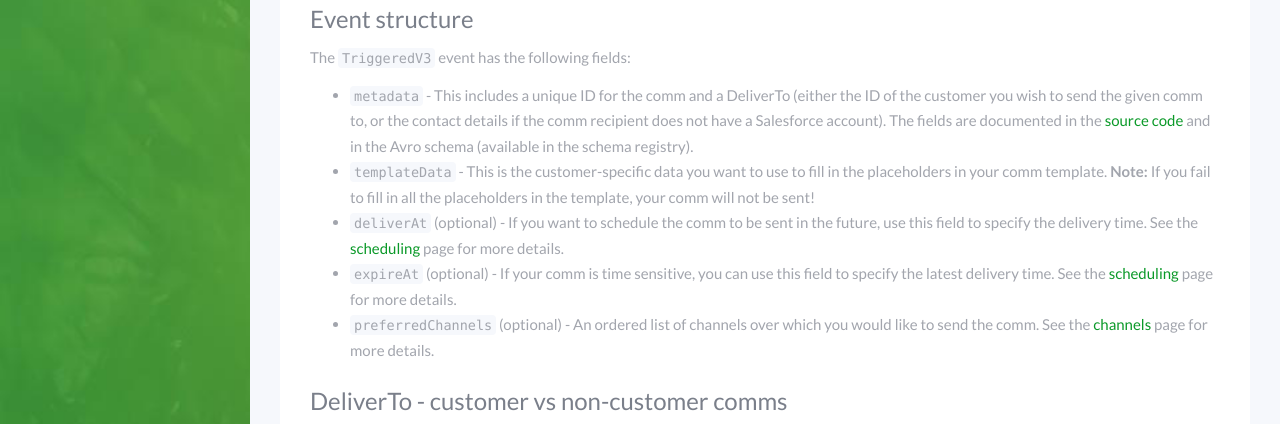
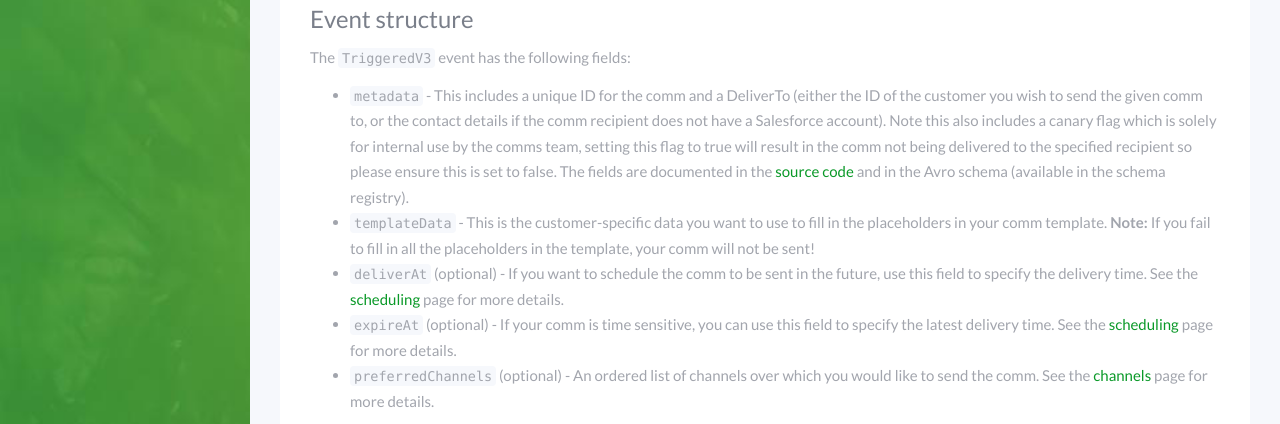
Before and after one commit to jonnycundall/comms-platform, a plain HTML site: page docs/events.html in a window 1280 px wide. Shown: the part 335-759 px from the top of the page. Drawn offline with nearby package versions, Linux system fonts and the light colour scheme.

Commit message:
updated site

```diff
--- a/docs/events.html
+++ b/docs/events.html
@@ -9,7 +9,7 @@
 <p>The <code class="highlighter-rouge">TriggeredV3</code> event has the following fields:</p>
 
 <ul>
-  <li><code class="highlighter-rouge">metadata</code> - This includes a unique ID for the comm and a DeliverTo (either the ID of the customer you wish to send the given comm to, or the contact details if the comm recipient does not have a Salesforce account). The fields are documented in the <a href="https://github.com/ovotech/comms-kafka-messages/blob/master/modules/core/src/main/scala/com/ovoenergy/comms/model/MetadataV2.scala">source code</a> and in the Avro schema (available in the schema registry).</li>
+  <li><code class="highlighter-rouge">metadata</code> - This includes a unique ID for the comm and a DeliverTo (either the ID of the customer you wish to send the given comm to, or the contact details if the comm recipient does not have a Salesforce account). Note this also includes a canary flag which is solely for internal use by the comms team, setting this flag to true will result in the comm not being delivered to the specified recipient so please ensure this is set to false. The fields are documented in the <a href="https://github.com/ovotech/comms-kafka-messages/blob/master/modules/core/src/main/scala/com/ovoenergy/comms/model/MetadataV2.scala">source code</a> and in the Avro schema (available in the schema registry).</li>
   <li><code class="highlighter-rouge">templateData</code> - This is the customer-specific data you want to use to fill in the placeholders in your comm template. <strong>Note:</strong> If you fail to fill in all the placeholders in the template, your comm will not be sent!</li>
   <li><code class="highlighter-rouge">deliverAt</code> (optional) - If you want to schedule the comm to be sent in the future, use this field to specify the delivery time. See the <a href="scheduling.html">scheduling</a> page for more details.</li>
   <li><code class="highlighter-rouge">expireAt</code> (optional) - If your comm is time sensitive, you can use this field to specify the latest delivery time. See the <a href="scheduling.html">scheduling</a> page for more details.</li>
```
